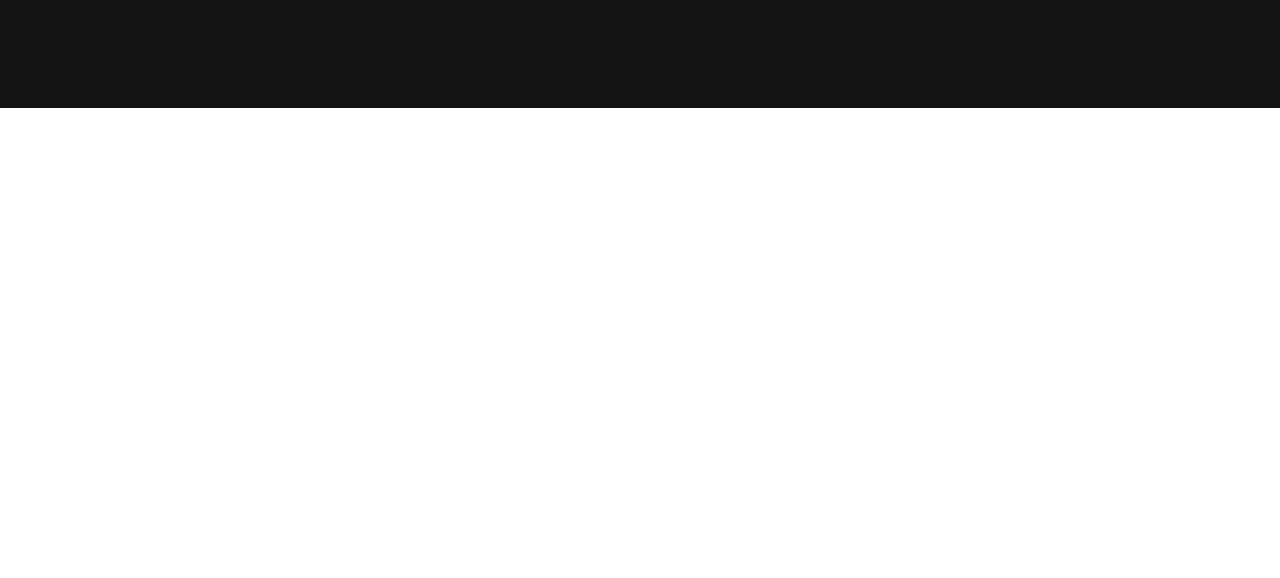
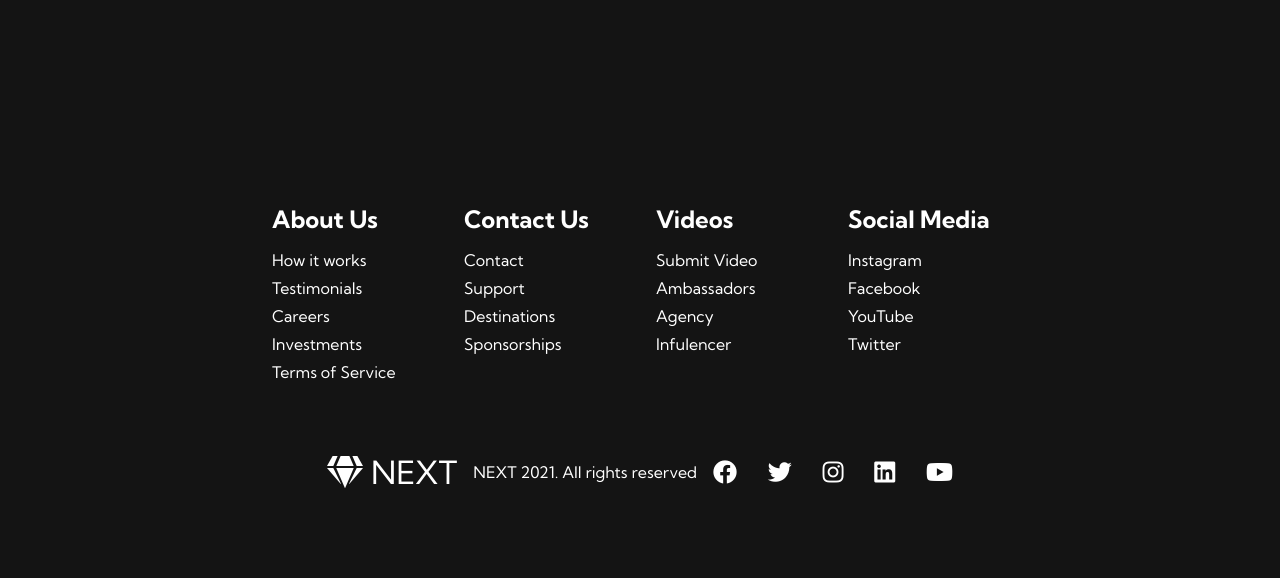
Before and after one commit to trambo63/techSite, a plain HTML site: page index.html in a window 1280 px wide. Shown: the part 1492-2070 px from the top of the page. Before the commit the page ends 1600 px from the top, so only its background shows below. Drawn offline with Linux system fonts and the light colour scheme.

Commit message:
mvp complete

```diff
--- a/index.html
+++ b/index.html
@@ -26,7 +26,7 @@
                     <a href="/" class="navbar__links">Home</a>
                 </li>
                 <li class="navbar__item">
-                    <a href="/tech.html" class="navbar__links">Tech</a>
+                    <a href="tech.html" class="navbar__links">Tech</a>
                 </li>
                 <li class="navbar__item">
                     <a href="/" class="navbar__links">Products</a>
@@ -72,6 +72,69 @@
         </div>
     </div>
 
+    <!-- Footer Section -->
+
+    <div class="footer__container">
+        <div class="footer__links">
+            <div class="footer__link--wrapper">
+                <div class="footer__link--items">
+                    <h2>About Us</h2>
+                    <a href="/">How it works</a>
+                    <a href="/">Testimonials</a>
+                    <a href="/">Careers</a>
+                    <a href="/">Investments</a>
+                    <a href="/">Terms of Service</a>
+                </div>
+                <div class="footer__link--items">
+                    <h2>Contact Us</h2>
+                    <a href="/">Contact</a>
+                    <a href="/">Support</a>
+                    <a href="/">Destinations</a>
+                    <a href="/">Sponsorships</a>
+                </div>
+                <div class="footer__link--items">
+                    <h2>Videos</h2>
+                    <a href="/">Submit Video</a>
+                    <a href="/">Ambassadors</a>
+                    <a href="/">Agency</a>
+                    <a href="/">Infulencer</a>
+                </div>
+                <div class="footer__link--items">
+                    <h2>Social Media</h2>
+                    <a href="/">Instagram</a>
+                    <a href="/">Facebook</a>
+                    <a href="/">YouTube</a>
+                    <a href="/">Twitter</a>
+                </div>
+            </div>
+        </div>
+        <div class="social__media">
+            <div class="social__media--wrap">
+                <div class="footer__logo">
+                    <a href="/" id="footer__logo"><i class="fas fa-gem"></i>NEXT</a>
+                </div>
+                <p class="website__rights">NEXT 2021. All rights reserved</p>
+                <div class="social__icons">
+                    <a href="/" class="social__icon--link" target="_blank">
+                    <i class="fab fa-facebook"></i>
+                    </a>
+                    <a href="/" class="social__icon--link" target="_blank">
+                    <i class="fab fa-twitter"></i>
+                    </a>
+                    <a href="/" class="social__icon--link" target="_blank">
+                    <i class="fab fa-instagram"></i>
+                    </a>
+                    <a href="/" class="social__icon--link" target="_blank">
+                    <i class="fab fa-linkedin"></i>
+                    </a>
+                    <a href="/" class="social__icon--link" target="_blank">
+                    <i class="fab fa-youtube"></i>
+                    </a>
+                </div>
+            </div>
+        </div>
+    </div>
+
     <script src="app.js"></script>
 </body>
 </html>
--- a/styles.css
+++ b/styles.css
@@ -462,3 +462,133 @@
 }
 
 /* Footer */
+.footer__container {
+    background-color: #141414;
+    padding: 5rem 0;
+    display: flex;
+    flex-direction: column;
+    justify-content: center;
+    align-items: center;
+}
+
+#footer__logo {
+    color: #fff;
+    display: flex;
+    align-items: center;
+    cursor: pointer;
+    text-decoration: none;
+    font-size: 2rem;
+}
+
+.footer__links {
+    width: 100%;
+    max-width: 1000px;
+    display: flex;
+    justify-content: center;
+}
+
+.footer__link--wrapper {
+    display: flex;
+}
+
+.footer__link--items {
+    display: flex;
+    flex-direction: column;
+    align-items: flex-start;
+    margin: 16px;
+    text-align: left;
+    width: 160px;
+    box-sizing: border-box;
+}
+
+.footer__link--items h2 {
+    margin-bottom: 16px;
+}
+
+.footer__link--items > h2 {
+    color: #fff;
+}
+
+.footer__link--items a {
+    color: #fff;
+    text-decoration: none;
+    margin-bottom: 0.5rem;
+}
+.footer__link--items a:hover {
+    color: #e9e9e9;
+    transition: 0.3e ease-out;
+}
+
+/* Social Icons */
+.social__icon--link {
+    color: #fff;
+    font-size: 24px;
+}
+
+.social__media {
+    max-width: 1000px;
+    width: 100%;
+}
+
+.social__media--wrap {
+    display: flex;
+    justify-content: center;
+    align-items: center;
+    width: 90%;
+    max-width: 1000px;
+    margin: 40px auto 0 auto;
+}
+
+.social__icons {
+    display: flex;
+    justify-content: space-between;
+    align-items: center;
+    width: 240px;
+}
+
+.social__logo {
+    color: #fff;
+    justify-content: flex-start;
+    margin-left: 20px;
+    cursor: pointer;
+    text-decoration: none;
+    font-size: 2rem;
+    display: flex;
+    align-items: center;
+    margin-bottom: 16px;
+}
+
+.website__rights {
+    color: #fff;
+    padding: 1rem;
+}
+
+@media screen and (max-width: 820px) {
+    .footer__links {
+        padding-top: 2rem;
+    }
+
+    #footer__logo {
+        margin-bottom: 2rem;
+    }
+
+    .website__rights {
+        margin-bottom: 2rem;
+    }
+
+    .footer__link--wrapper {
+        flex-direction: column;
+    }
+
+    .social__media--wrap {
+        flex-direction: column;
+    }
+}
+
+@media screen and (max-width: 480px) {
+    .footer__link--items {
+        margin: 0;
+        padding: 10px;
+        width: 100%;
+    }
+}
```
Also changed, not shown: tech.html (+140 -0 lines).
